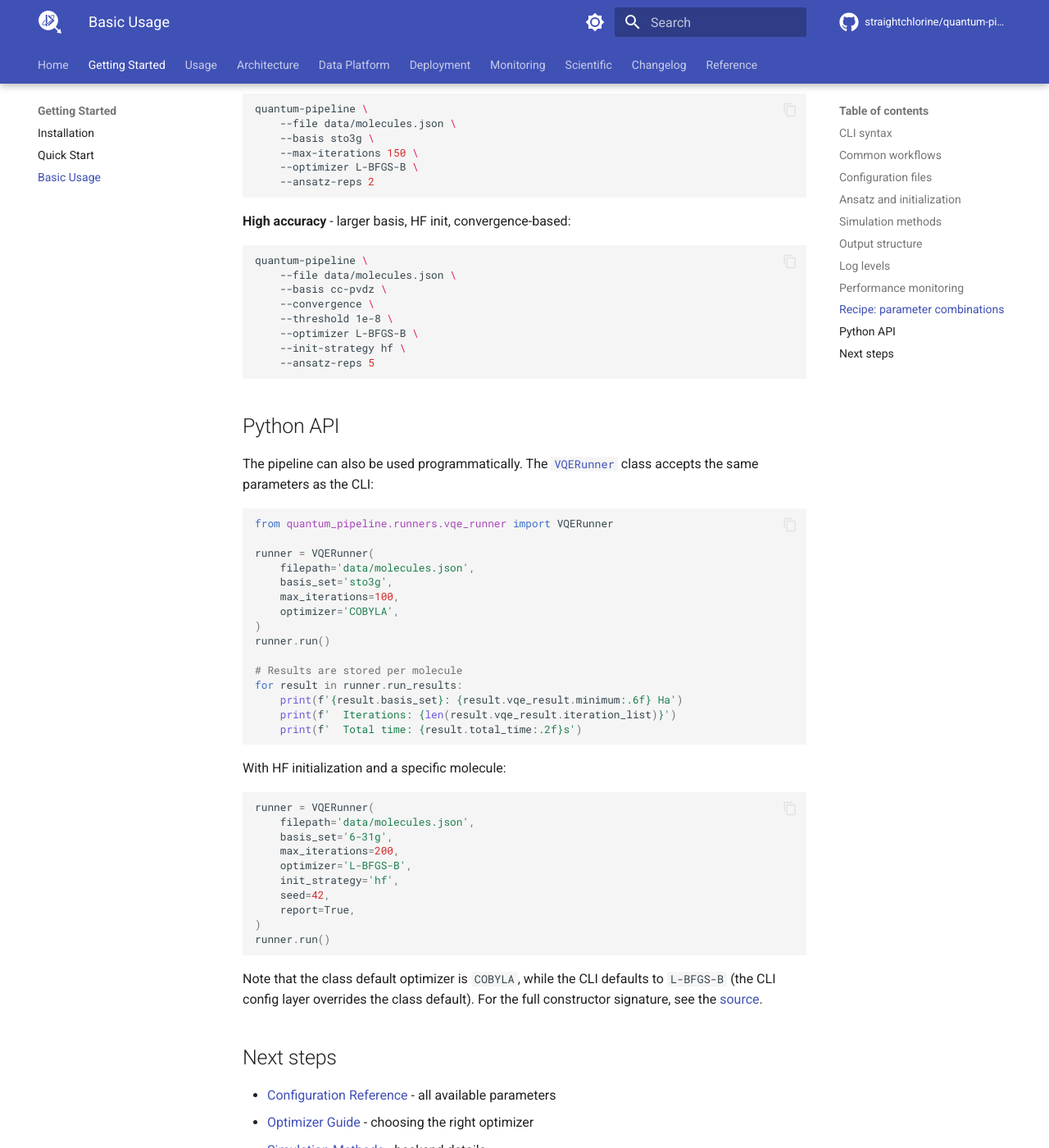
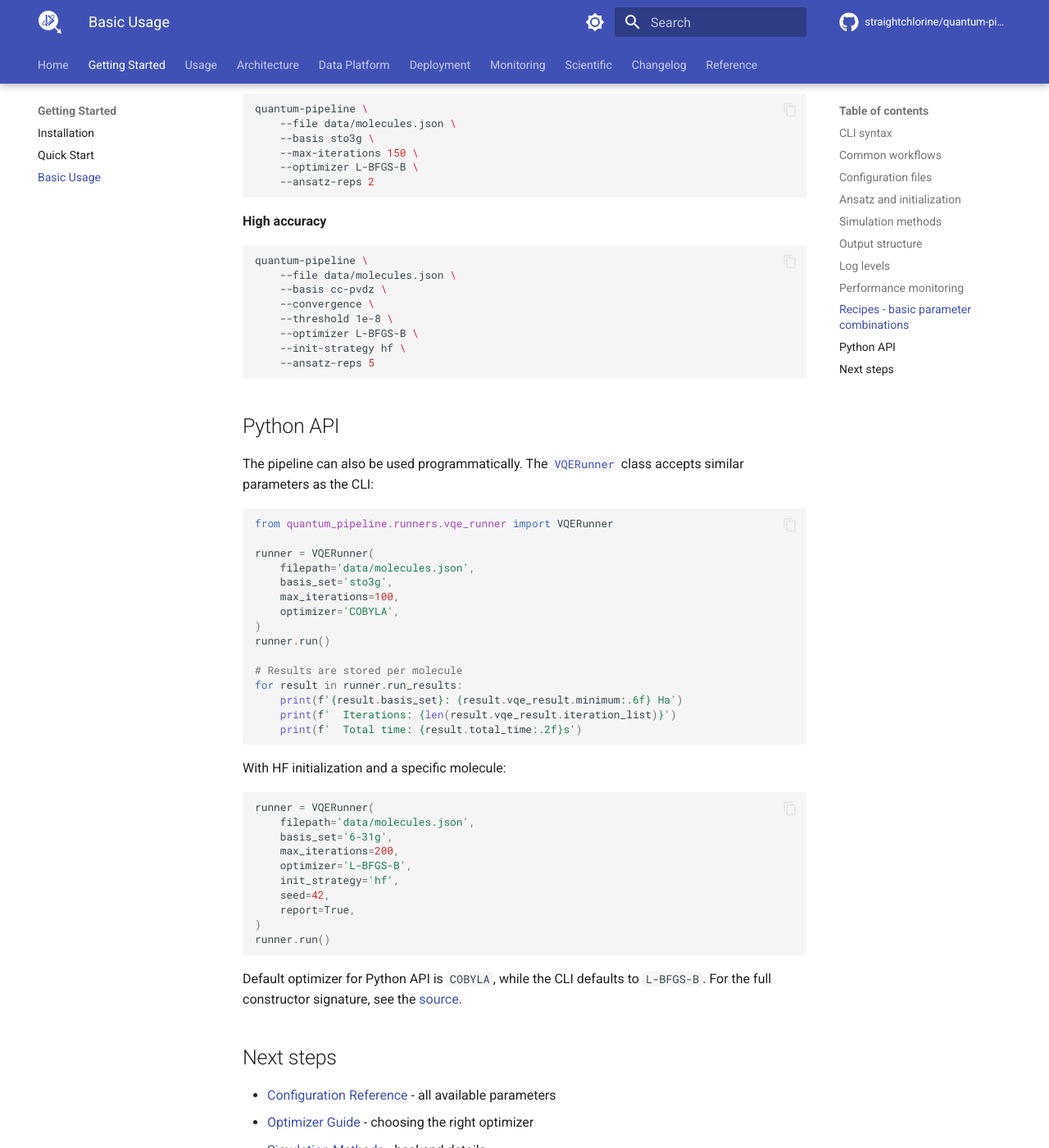
Before and after one commit to straightchlorine/quantum-pipeline, an MkDocs documentation site: the page built from docs/getting-started/basic-usage.md, in a window 1280 px wide and 1400 px high, scrolled down 3676 px. Shown: the whole window at 82% size. Built offline with MkDocs 1.6.1 and Material for MkDocs 9.7.7, drawn with Linux system fonts in a browser that asks for light colours; comment, search, counter and statistics services are not loaded; the version menu is left out; some of the changed text lies outside the part shown.

Commit message:
docs(basic-usage): reviewed the basic usage section

````diff
--- a/docs/getting-started/basic-usage.md
+++ b/docs/getting-started/basic-usage.md
@@ -5,7 +5,7 @@
 ```bash
 quantum-pipeline [OPTIONS]
 
-# Or equivalently:
+# or equivalently:
 python -m quantum_pipeline [OPTIONS]
 ```
 
@@ -180,9 +180,9 @@
 
 See [Monitoring](../monitoring/index.md) for more.
 
-## Recipe: parameter combinations
+## Recipes - basic parameter combinations
 
-**Fast prototyping** - small basis, few iterations:
+**Fast prototyping**
 
 ```bash
 quantum-pipeline \
@@ -192,7 +192,7 @@
     --optimizer COBYLA
 ```
 
-**Balanced** - good accuracy, reasonable speed:
+**Balanced**
 
 ```bash
 quantum-pipeline \
@@ -203,7 +203,7 @@
     --ansatz-reps 2
 ```
 
-**High accuracy** - larger basis, HF init, convergence-based:
+**High accuracy**
 
 ```bash
 quantum-pipeline \
@@ -218,9 +218,8 @@
 
 ## Python API
 
-The pipeline can also be used programmatically. The
-[`VQERunner`](https://codeberg.org/piotrkrzysztof/quantum-pipeline/src/branch/master/quantum_pipeline/runners/vqe_runner.py#L24)
-class accepts the same parameters as the CLI:
+The pipeline can also be used programmatically. The [`VQERunner`](https://codeberg.org/piotrkrzysztof/quantum-pipeline/src/branch/master/quantum_pipeline/runners/vqe_runner.py#L24)
+class accepts similar parameters as the CLI:
 
 ```python
 from quantum_pipeline.runners.vqe_runner import VQERunner
@@ -255,10 +254,8 @@
 runner.run()
 ```
 
-Note that the class default optimizer is `COBYLA`, while the CLI defaults to
-`L-BFGS-B` (the CLI config layer overrides the class default). For the full
-constructor signature, see the
-[source](https://codeberg.org/piotrkrzysztof/quantum-pipeline/src/branch/master/quantum_pipeline/runners/vqe_runner.py#L27).
+Default optimizer for Python API is `COBYLA`, while the CLI defaults to `L-BFGS-B`.
+For the full constructor signature, see the [source](https://codeberg.org/piotrkrzysztof/quantum-pipeline/src/branch/master/quantum_pipeline/runners/vqe_runner.py#L27).
 
 ## Next steps
 
````
Also changed, not shown: other parts of docs/getting-started/basic-usage.md (+3 -3 lines).
